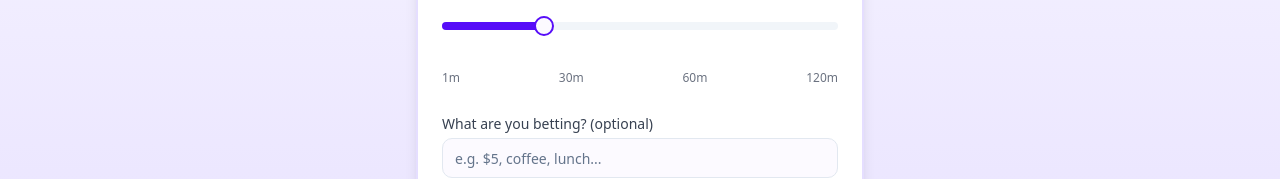
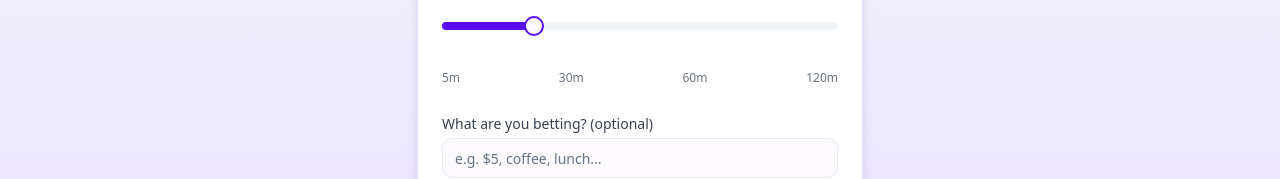
Before and after one commit to takitani-felipe/no-phone-zone-duel, a React (Vite) app: page / in a window 1280 px wide. Shown: the part 492-671 px from the top of the page. Built offline with nearby package versions, Linux system fonts and the light colour scheme.

Commit message:
feat: Update time selector slider
Update the time selector slider to increment in steps of 5 minutes.

```diff
--- a/src/components/TimeSelector.tsx
+++ b/src/components/TimeSelector.tsx
@@ -24,14 +24,14 @@ const TimeSelector: React.FC<TimeSelectorProps> = ({ value, onChange }) => {
       <Slider
         defaultValue={[value]}
         max={120}
-        min={1}
-        step={1}
+        min={5}
+        step={5}
         onValueChange={handleChange}
         className="py-4"
       />
 
       <div className="flex justify-between text-xs text-gray-500">
-        <span>1m</span>
+        <span>5m</span>
         <span>30m</span>
         <span>60m</span>
         <span>120m</span>
```
